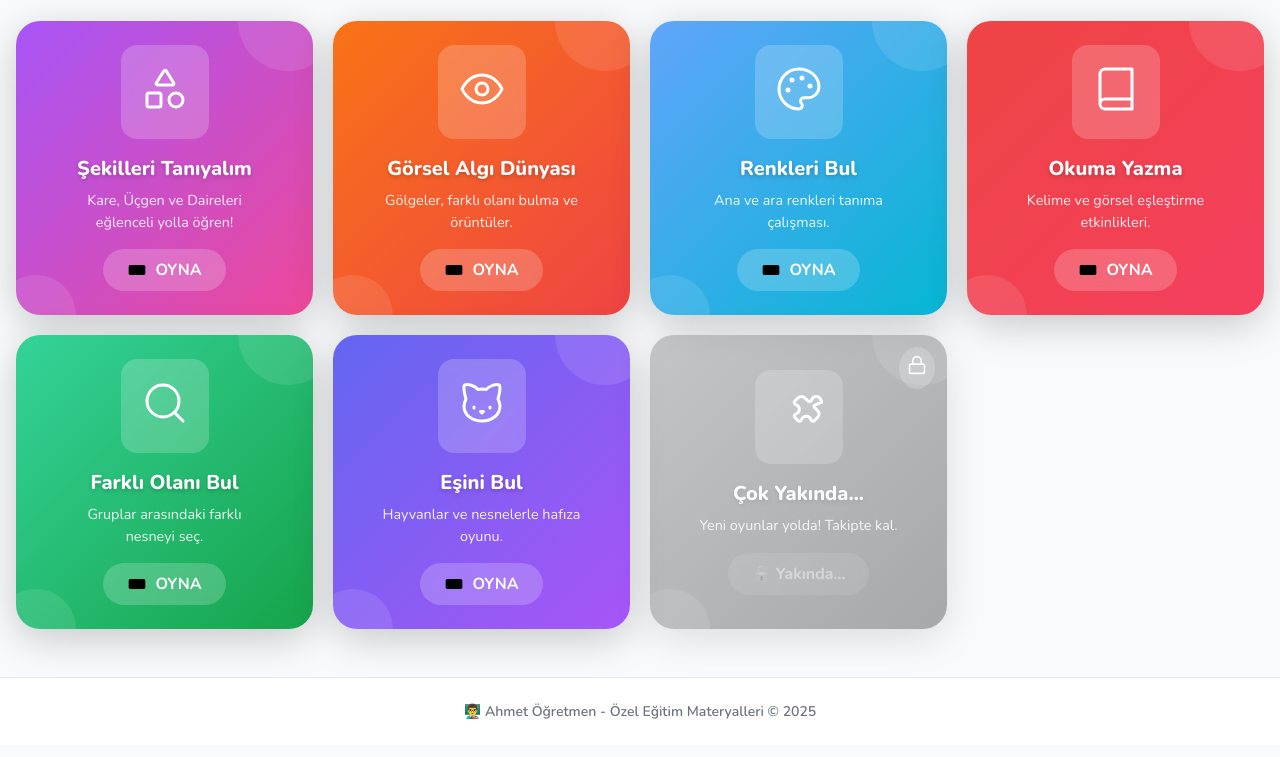
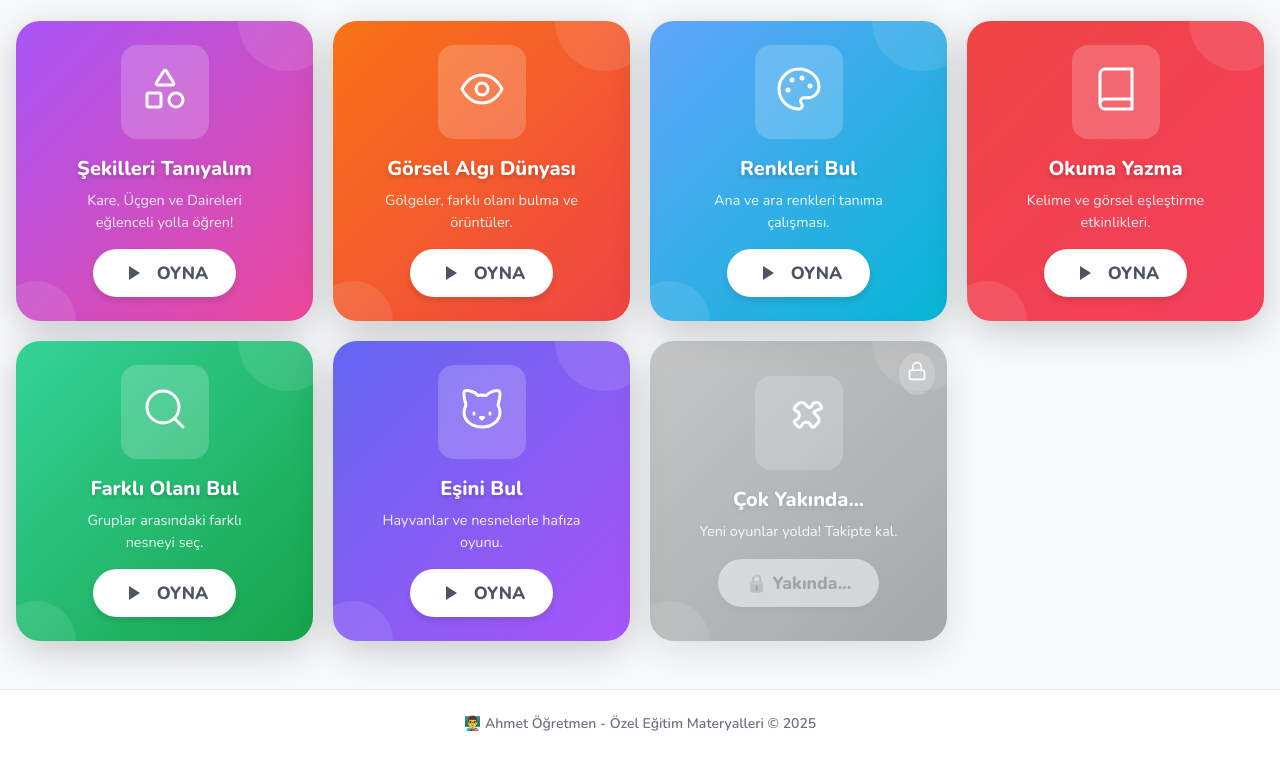
Before and after one commit to Telimen44/web-sitem, a plain HTML site: page index.html in a window 1280 px wide. Shown: the part 147-904 px from the top of the page. Drawn offline with nearby package versions, Linux system fonts and the light colour scheme.

Commit message:
Add files via upload

```diff
--- a/index.html
+++ b/index.html
@@ -213,20 +213,23 @@
 
         .game-card .play-btn {
             margin-top: 16px;
-            background: rgba(255, 255, 255, 0.2);
-            backdrop-filter: blur(4px);
-            padding: 10px 24px;
+            background: white;
+            color: #4b5563;
+            padding: 12px 28px;
             border-radius: 50px;
-            font-weight: 700;
+            font-weight: 800;
+            font-size: 1.1rem;
             display: flex;
             align-items: center;
-            gap: 8px;
-            transition: all 0.3s ease;
+            gap: 12px;
+            box-shadow: 0 4px 6px rgba(0, 0, 0, 0.1);
+            transition: all 0.3s cubic-bezier(0.4, 0, 0.2, 1);
         }
 
         .game-card:hover .play-btn {
-            background: white;
-            color: #374151;
+            transform: translateY(-2px) scale(1.05);
+            box-shadow: 0 10px 15px rgba(0, 0, 0, 0.2);
+            color: #111827;
         }
 
         .game-card .lock-badge {
@@ -588,11 +591,8 @@
                 <h3>Şekilleri Tanıyalım</h3>
                 <p>Kare, Üçgen ve Daireleri eğlenceli yolla öğren!</p>
                 <div class="play-btn">
-                    <svg width="20" height="20" viewBox="0 0 24 24" stroke-width="2" stroke-linecap="round"
-                        stroke-linejoin="round">
-                        <line x1="6" x2="10" y1="12" y2="12"></line>
-                        <line x1="8" x2="8" y1="10" y2="14"></line>
-                        <rect width="20" height="12" x="2" y="6" rx="2"></rect>
+                    <svg width="24" height="24" viewBox="0 0 24 24" fill="currentColor" stroke="none">
+                        <path d="M8 5v14l11-7z" />
                     </svg>
                     OYNA
                 </div>
@@ -609,11 +609,8 @@
                 <h3>Görsel Algı Dünyası</h3>
                 <p>Gölgeler, farklı olanı bulma ve örüntüler.</p>
                 <div class="play-btn">
-                    <svg width="20" height="20" viewBox="0 0 24 24" stroke-width="2" stroke-linecap="round"
-                        stroke-linejoin="round">
-                        <line x1="6" x2="10" y1="12" y2="12"></line>
-                        <line x1="8" x2="8" y1="10" y2="14"></line>
-                        <rect width="20" height="12" x="2" y="6" rx="2"></rect>
+                    <svg width="24" height="24" viewBox="0 0 24 24" fill="currentColor" stroke="none">
+                        <path d="M8 5v14l11-7z" />
                     </svg>
                     OYNA
                 </div>
@@ -635,11 +632,8 @@
                 <h3>Renkleri Bul</h3>
                 <p>Ana ve ara renkleri tanıma çalışması.</p>
                 <div class="play-btn">
-                    <svg width="20" height="20" viewBox="0 0 24 24" stroke-width="2" stroke-linecap="round"
-                        stroke-linejoin="round">
-                        <line x1="6" x2="10" y1="12" y2="12"></line>
-                        <line x1="8" x2="8" y1="10" y2="14"></line>
-                        <rect width="20" height="12" x="2" y="6" rx="2"></rect>
+                    <svg width="24" height="24" viewBox="0 0 24 24" fill="currentColor" stroke="none">
+                        <path d="M8 5v14l11-7z" />
                     </svg>
                     OYNA
                 </div>
@@ -655,11 +649,8 @@
                 <h3>Okuma Yazma</h3>
                 <p>Kelime ve görsel eşleştirme etkinlikleri.</p>
                 <div class="play-btn">
-                    <svg width="20" height="20" viewBox="0 0 24 24" stroke-width="2" stroke-linecap="round"
-                        stroke-linejoin="round">
-                        <line x1="6" x2="10" y1="12" y2="12"></line>
-                        <line x1="8" x2="8" y1="10" y2="14"></line>
-                        <rect width="20" height="12" x="2" y="6" rx="2"></rect>
+                    <svg width="24" height="24" viewBox="0 0 24 24" fill="currentColor" stroke="none">
+                        <path d="M8 5v14l11-7z" />
                     </svg>
                     OYNA
                 </div>
@@ -676,11 +667,8 @@
                 <h3>Farklı Olanı Bul</h3>
                 <p>Gruplar arasındaki farklı nesneyi seç.</p>
                 <div class="play-btn">
-                    <svg width="20" height="20" viewBox="0 0 24 24" stroke-width="2" stroke-linecap="round"
-                        stroke-linejoin="round">
-                        <line x1="6" x2="10" y1="12" y2="12"></line>
-                        <line x1="8" x2="8" y1="10" y2="14"></line>
-                        <rect width="20" height="12" x="2" y="6" rx="2"></rect>
+                    <svg width="24" height="24" viewBox="0 0 24 24" fill="currentColor" stroke="none">
+                        <path d="M8 5v14l11-7z" />
                     </svg>
                     OYNA
                 </div>
@@ -701,11 +689,8 @@
                 <h3>Eşini Bul</h3>
                 <p>Hayvanlar ve nesnelerle hafıza oyunu.</p>
                 <div class="play-btn">
-                    <svg width="20" height="20" viewBox="0 0 24 24" stroke-width="2" stroke-linecap="round"
-                        stroke-linejoin="round">
-                        <line x1="6" x2="10" y1="12" y2="12"></line>
-                        <line x1="8" x2="8" y1="10" y2="14"></line>
-                        <rect width="20" height="12" x="2" y="6" rx="2"></rect>
+                    <svg width="24" height="24" viewBox="0 0 24 24" fill="currentColor" stroke="none">
+                        <path d="M8 5v14l11-7z" />
                     </svg>
                     OYNA
                 </div>
```
